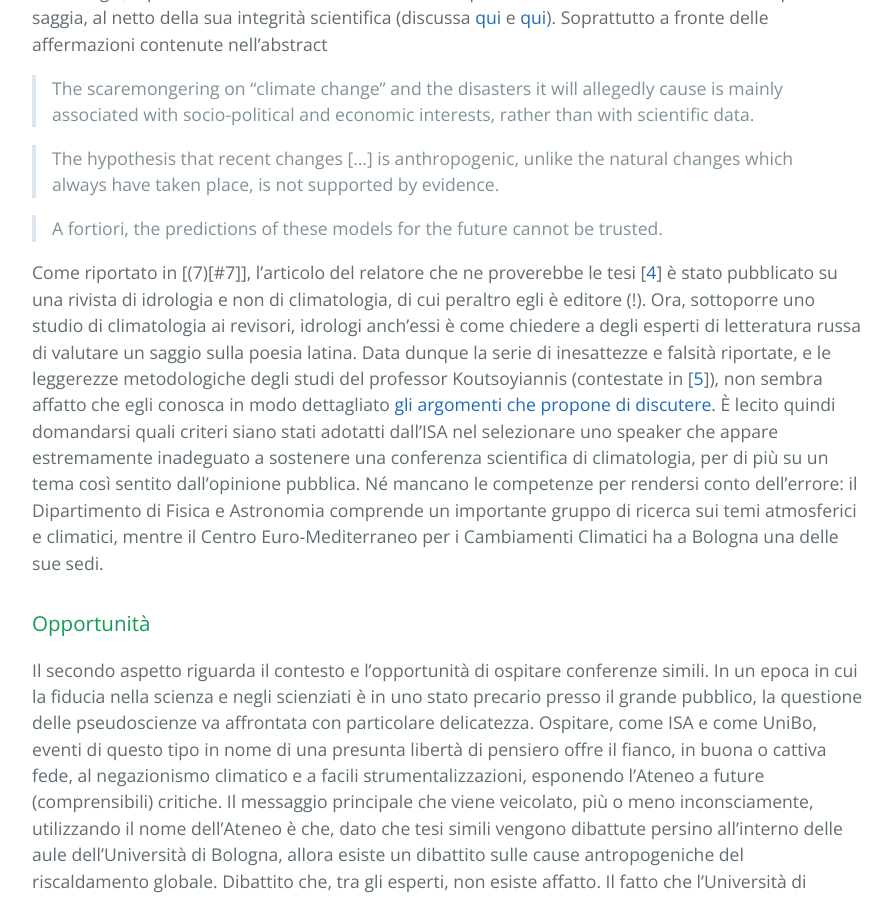
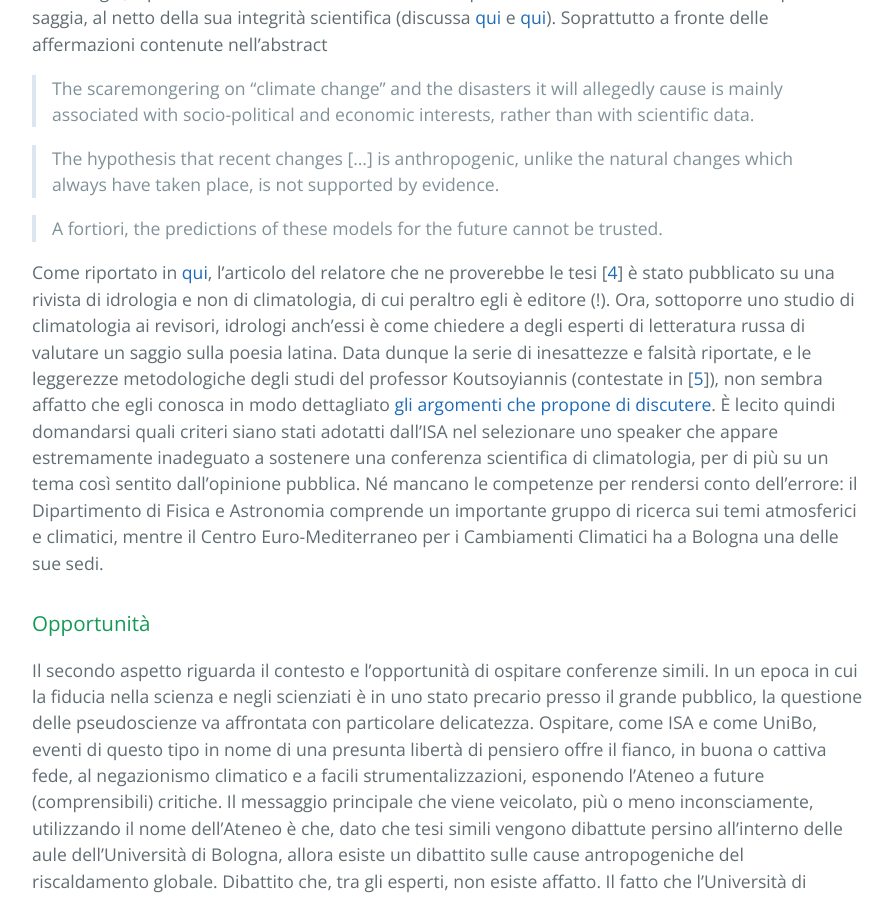
Before and after one commit to ssimoo/climatechangeunibo2019, a Jekyll site: the page built from index.md, in a window 1280 px wide and 900 px high, scrolled down 1111 px. Shown: the whole window, without its empty margins (192-1084 px from the left). Built offline with Jekyll 4.4.1, drawn with Linux system fonts in a browser that asks for light colours.

Commit message:
Fix broken ref

```diff
--- a/index.md
+++ b/index.md
@@ -38,7 +38,7 @@ Soprattutto a fronte delle affermazioni contenute nell'abstract
 
 > A fortiori, the predictions of these models for the future cannot be trusted.
 
-Come riportato in [(7)[#7]],
+Come riportato in [qui](http://ocasapiens-dweb.blogautore.repubblica.it/2019/11/01/il-contributo-di-unibo-alla-fantascienza-ellenica/),
 l’articolo del relatore che ne proverebbe le tesi [[4](#4)] è stato pubblicato su una rivista di idrologia e non di climatologia, di cui peraltro egli è editore (!).
 Ora,
 sottoporre uno studio di climatologia ai revisori,
```
